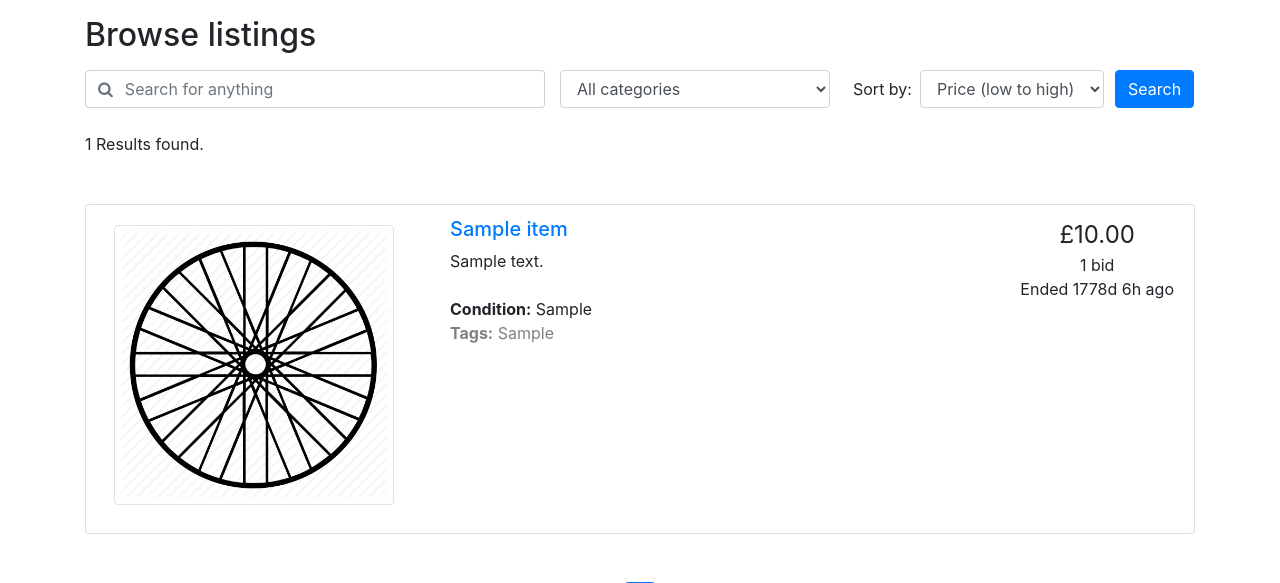
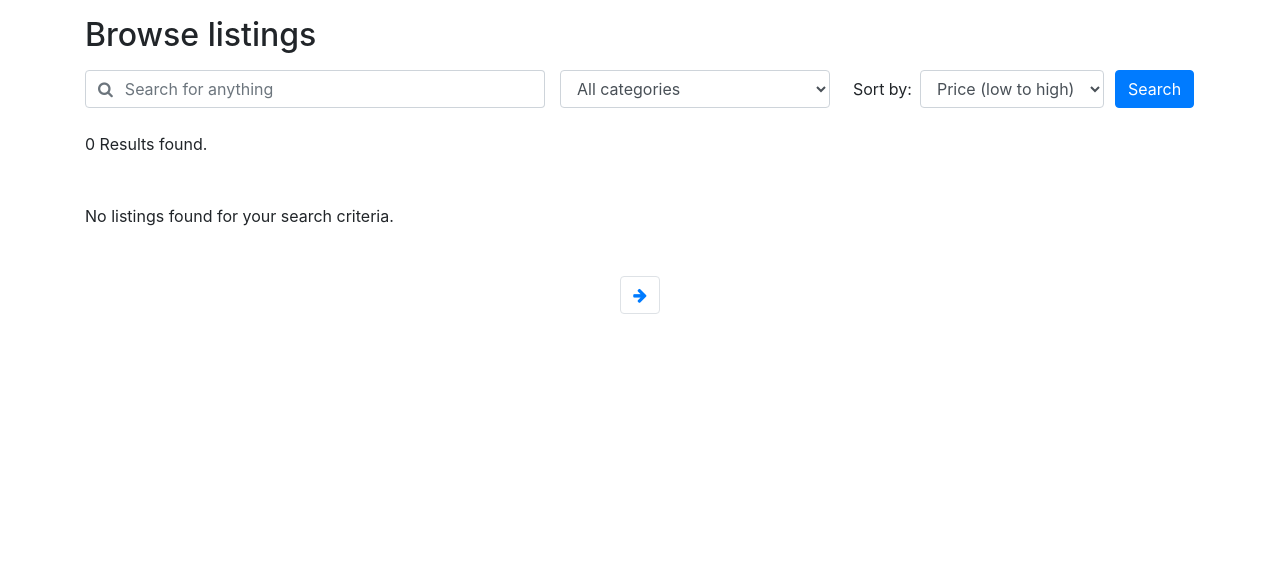
Before and after one commit to tt01924/WheelDeal, a PHP site: page /WheelDeal/browse.php in a window 1280 px wide. Shown: the part 122-705 px from the top of the page. Run offline with PHP 8.4, Linux system fonts and the light colour scheme; tables that the repository leaves empty hold one stand-in row (values such as "Sample post"); some libraries are stand-ins or nearby versions.

Commit message:
Filtered out expired listings on browse

```diff
--- a/WheelDeal/browse.php
+++ b/WheelDeal/browse.php
@@ -80,16 +80,18 @@ checkEndedAuctions();
     SELECT Item.*, MAX(Bid.amount) AS current_price, COUNT(Bid.bidId) AS num_bids
     FROM Item
     LEFT JOIN Bid ON Item.itemId = Bid.itemId
-    WHERE (Item.description LIKE :search_term OR Item.tags LIKE :search_term)";
-    if ($cat !== 'all') {
-      $query .= " AND Item.categoryId = :cat";
-    }
+    WHERE (Item.description LIKE :search_term OR Item.tags LIKE :search_term)
+    AND Item.endTime > NOW()";
+
+  if ($cat !== 'all') {
+    $query .= " AND Item.categoryId = :cat";
+  }
 
   // Count for items
   $total_query = "
     SELECT COUNT(DISTINCT itemId)
     FROM Item
-    WHERE (Item.description LIKE :search_term OR Item.tags LIKE :search_term)
+    WHERE (Item.description LIKE :search_term OR Item.tags LIKE :search_term) AND Item.endTime > NOW()
     ";
 
 
--- a/dummydata.sql
+++ b/dummydata.sql
@@ -30,6 +30,7 @@ INSERT INTO `ItemCategory` (`categoryName`, `categoryDescription`) VALUES
 INSERT INTO `Item` (`title`, `description`, `timeCreated`, `endTime`, `reservePrice`, `itemCondition`, `image`, `tags`, `userId`, `categoryId`) VALUES
 ('Mountain Bike - Rockrider', 'Great for trail adventures, this Mountain Bike - Rockrider has a sturdy frame and reliable parts. It\'s suitable for both beginners and those with some experience who enjoy off-road biking.', '2024-10-01 18:00:00', '2024-12-10 18:00:00', 200, 'Used - Good Condition', 'image_uploads/btwin-rockrider-500-mountain-bike-rockrider-500-mountain-bike-2017_2-large.jpg', 'mountain bike, Rockrider, trails', (SELECT userId FROM `User` WHERE username = 'mountainmaverick'), (SELECT categoryId FROM `ItemCategory` WHERE categoryName = 'Bikes')),
 ('Road Bike - Cannondale Synapse', 'This Road Bike - Cannondale Synapse is built for speed and comfort, making it great for long rides. It has a lightweight frame and smooth gear system, perfect for paved roads.', '2024-12-05 18:00:00', '2024-12-15 18:00:00', 400, 'Used - Excellent Condition', 'image_uploads/cannondale-u-synapse-2_127678.jpg', 'road bike, Cannondale, race', (SELECT userId FROM `User` WHERE username = 'bikeenthusiast'), (SELECT categoryId FROM `ItemCategory` WHERE categoryName = 'Bikes')),
+('Road Bike (Ended)', 'This Road Bike - Cannondale Synapse is built for speed and comfort, making it great for long rides. It has a lightweight frame and smooth gear system, perfect for paved roads.', '2024-10-05 18:00:00', '2024-10-15 18:00:00', 400, 'Used - Excellent Condition', 'image_uploads/cannondale-u-synapse-2_127678.jpg', 'road bike, Cannondale, race', (SELECT userId FROM `User` WHERE username = 'bikeenthusiast'), (SELECT categoryId FROM `ItemCategory` WHERE categoryName = 'Bikes')),
 ('Cycling Helmet - Giro Air', 'Stay safe with the Cycling Helmet - Giro Air. It\'s lightweight and has good ventilation to keep you cool. Suitable for both casual and serious cyclists.', '2024-12-10 18:00:00', '2024-12-20 18:00:00', 20, 'Brand New', 'image_uploads/244324_7510_XL.jpg', 'helmet, safety, accessories', (SELECT userId FROM `User` WHERE username = 'bikeenthusiast'), (SELECT categoryId FROM `ItemCategory` WHERE categoryName = 'Apparel')),
 ('Clipless Pedals - Shimano SPD', 'These Clipless Pedals - Shimano SPD help you pedal more efficiently. They connect your shoes to the bike for better power and control, great for road and mountain biking.', '2024-12-12 18:00:00', '2024-12-22 18:00:00', 45, 'Used - Excellent Condition', 'image_uploads/61zmTWjA0RL._AC_SL1200_.jpg', 'pedals, Shimano, parts', (SELECT userId FROM `User` WHERE username = 'bikeenthusiast'), (SELECT categoryId FROM `ItemCategory` WHERE categoryName = 'Parts')),
 ('Cycling Gloves - Full Finger', 'These full-finger cycling gloves are comfortable and protective. They have breathable fabric and padded palms to help reduce hand fatigue on long rides.', '2024-12-15 18:00:00', '2024-12-25 18:00:00', 20, 'Brand New', 'image_uploads/6550b97c71887240a509b04fe02bb89333439556f161e4f0b6716.jpg', 'gloves, apparel, full finger', (SELECT userId FROM `User` WHERE username = 'mountainmaverick'), (SELECT categoryId FROM `ItemCategory` WHERE categoryName = 'Apparel')),
```
